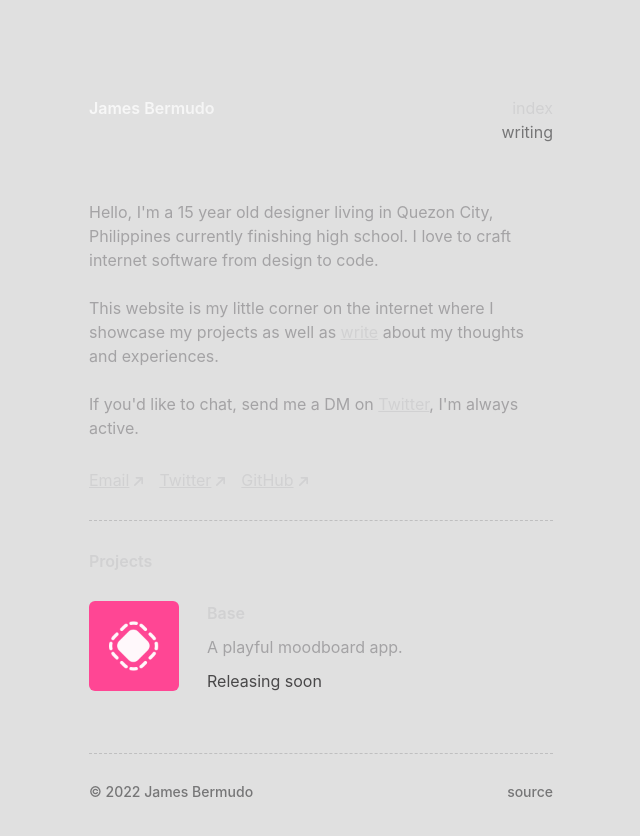
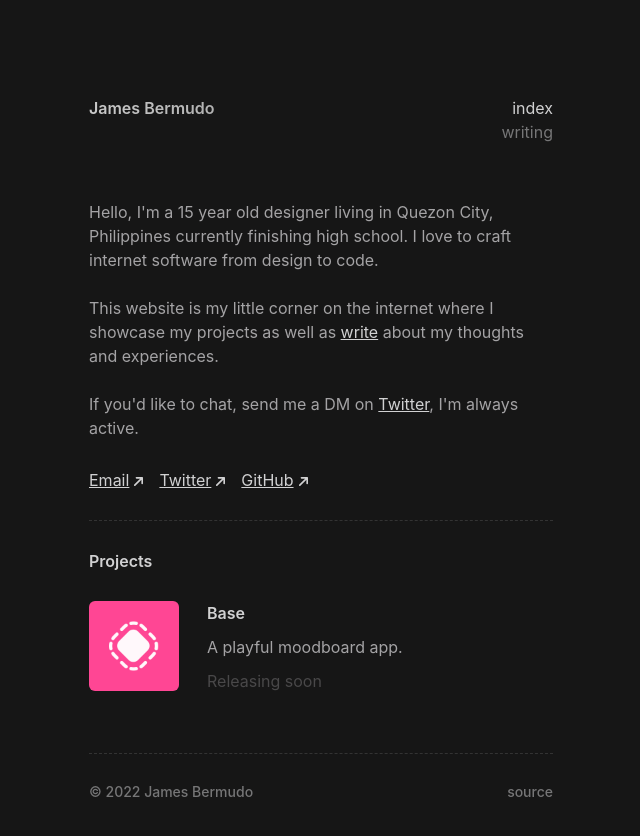
Before and after one commit to jcebermudo/jamesbermudo.com, a Next.js app: page / in a window 1280 px wide. Shown: the top 836 px of the page, without its empty margins (319-959 px from the left). Built offline with nearby package versions, Linux system fonts and the light colour scheme.

Commit message:
changed bg color

```diff
--- a/styles/globals.css
+++ b/styles/globals.css
@@ -4,8 +4,8 @@
 
 html,
 body {
-  font-family: 'Inter', sans-serif;
-  background-color: #1111;
+  font-family: "Inter", sans-serif;
+  background-color: #161616;
   margin: 0;
   padding: 0;
   border: 0;
```
